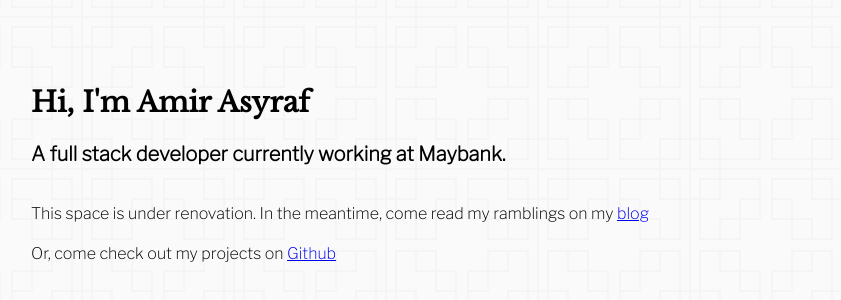
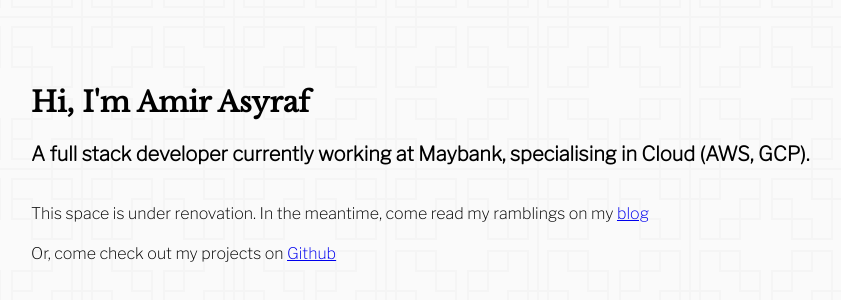
Before and after one commit to amirasyraf/amirasyraf.dev, a website: page src/index.html in a window 1280 px wide. Shown: the part 134-434 px from the top of the page, without its empty margins (69-910 px from the left). Drawn offline with nearby package versions, Linux system fonts and the light colour scheme; files that its build step writes are made by us from their sources.

Commit message:
Add cloud text

```diff
--- a/src/index.html
+++ b/src/index.html
@@ -11,7 +11,7 @@
 <body>
     <header>
         <h1>Hi, I'm Amir Asyraf</h1>
-        <h2>A full stack developer currently working at Maybank.</h2>
+        <h2>A full stack developer currently working at Maybank, specialising in Cloud (AWS, GCP).</h2>
     </header>
     <main>
         <section>
```
